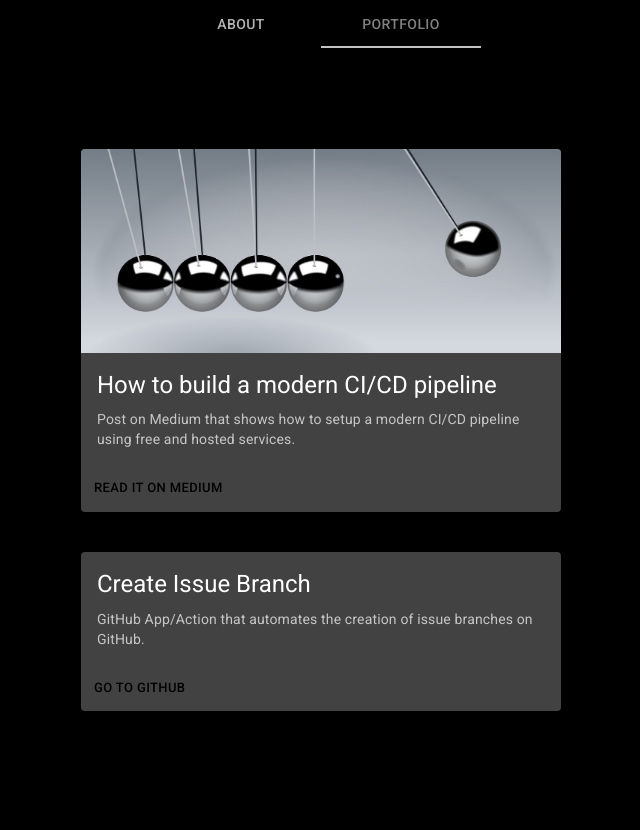
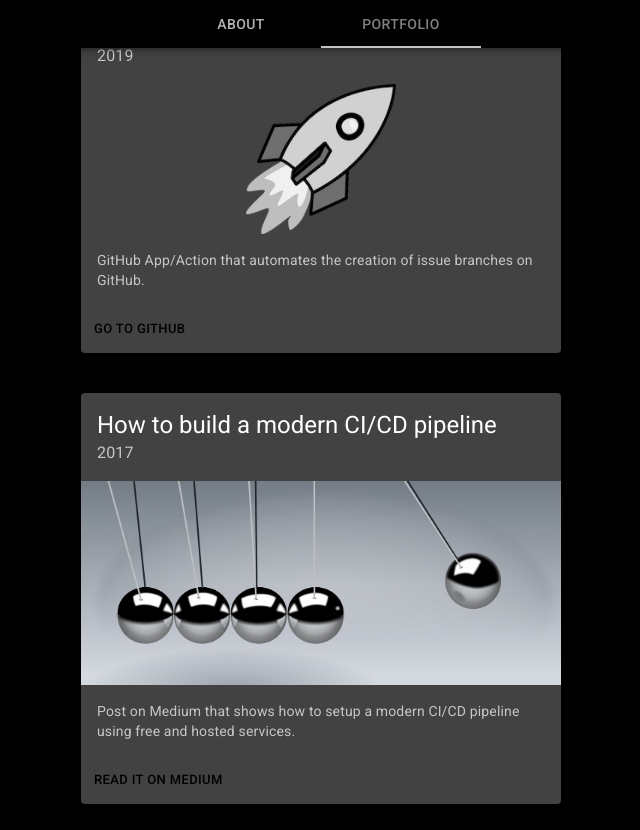
Before and after one commit to robvanderleek/robvanderleek.github.io, a React (Create React App) app: page /#/portfolio in a window 1280 px wide. Shown: the whole page, without its empty margins (319-959 px from the left). Built offline with nearby package versions, Linux system fonts and the light colour scheme.

Commit message:
Fix navigation, worked a bit on portfolio page

```diff
--- a/src/App.js
+++ b/src/App.js
@@ -6,16 +6,19 @@
 import Tab from "@material-ui/core/Tab";
 import About from "./About";
 import Portfolio from "./Portfolio";
-import {Link, Route, Switch} from "react-router-dom";
+import {Link, Route, Switch, useLocation} from "react-router-dom";
 
 function App() {
     const [value, setValue] = useState(0);
+    const location = useLocation();
 
     useEffect(() => {
-        if (window.location.hash === '#/portfolio') {
+        if (location.pathname === '/portfolio') {
             setValue(1);
+        } else {
+            setValue(0);
         }
-    }, []);
+    }, [location]);
 
     const handleChange = (event, newValue) => {
         setValue(newValue);
@@ -23,7 +26,7 @@
 
     return (
         <Main>
-            <AppBar position="absolute">
+            <AppBar>
                 <Tabs value={value} onChange={handleChange} centered>
                     <Tab label="About" to="/" component={Link} disabled={value === 0}/>
                     <Tab label="Portfolio" to="/portfolio" component={Link} disabled={value === 1}/>
--- a/src/App.style.js
+++ b/src/App.style.js
@@ -5,20 +5,18 @@
 `;
 
 export const Content = styled.div`
-    margin-top: 30px;
+    margin-top: 60px;
     display: flex;
     align-items: center;
     justify-content: center;
     flex-direction: column;
 
     @media (min-width: 1060px) {
+        margin-top: unset;
         height: 100%;
         flex-direction: row;
     }
 
-    @media (min-height: 900px) {
-        margin-top: unset;
-    }
 `;
 
 export const Contact = styled.div`
--- a/src/Portfolio.js
+++ b/src/Portfolio.js
@@ -6,7 +6,9 @@
 import CardActions from "@material-ui/core/CardActions";
 import Button from "@material-ui/core/Button";
 import cicdbuzz from "./static/media/cicd-buzz.jpg";
+import ciblogo from "./static/media/create-issue-branch.png";
 import styled from 'styled-components';
+import CardHeader from "@material-ui/core/CardHeader";
 
 const PortfolioCard = styled(Card)`
     width: 80%;
@@ -21,11 +23,31 @@
     return (
         <div style={{display: 'flex', flexDirection: 'column', alignItems: 'center'}}>
             <PortfolioCard>
+                <CardHeader
+                    title="Create Issue Branch"
+                    subheader="2019"
+                />
+                <CardMedia style={{height: '150px', objectFit: 'contain'}} component="img" image={ciblogo}/>
+                <CardContent>
+                    <Typography variant="body2" color="textSecondary" component="p">
+                        GitHub App/Action that automates the creation of issue branches on GitHub.
+                    </Typography>
+                </CardContent>
+                <CardActions>
+                    <a href="https://github.com/robvanderleek/create-issue-branch">
+                        <Button size="small" color="primary">
+                            Go to GitHub
+                        </Button>
+                    </a>
+                </CardActions>
+            </PortfolioCard>
+            <PortfolioCard>
+                <CardHeader
+                    title="How to build a modern CI/CD pipeline"
+                    subheader="2017"
+                />
                 <CardMedia component="img" image={cicdbuzz}/>
                 <CardContent>
-                    <Typography gutterBottom variant="h5" component="h2">
-                        How to build a modern CI/CD pipeline
-                    </Typography>
                     <Typography variant="body2" color="textSecondary" component="p">
                         Post on Medium that shows how to setup a modern CI/CD pipeline using free and hosted services.
                     </Typography>
@@ -38,23 +60,6 @@
                     </a>
                 </CardActions>
             </PortfolioCard>
-            <PortfolioCard>
-                <CardContent>
-                    <Typography gutterBottom variant="h5" component="h2">
-                        Create Issue Branch
-                    </Typography>
-                    <Typography variant="body2" color="textSecondary" component="p">
-                        GitHub App/Action that automates the creation of issue branches on GitHub.
-                    </Typography>
-                </CardContent>
-                <CardActions>
-                    <a href="https://github.com/robvanderleek/create-issue-branch">
-                        <Button size="small" color="primary">
-                            Go to GitHub
-                        </Button>
-                    </a>
-                </CardActions>
-            </PortfolioCard>
         </div>
     );
 }
```
Also changed, not shown: src/static/media/create-issue-branch.png (added).
